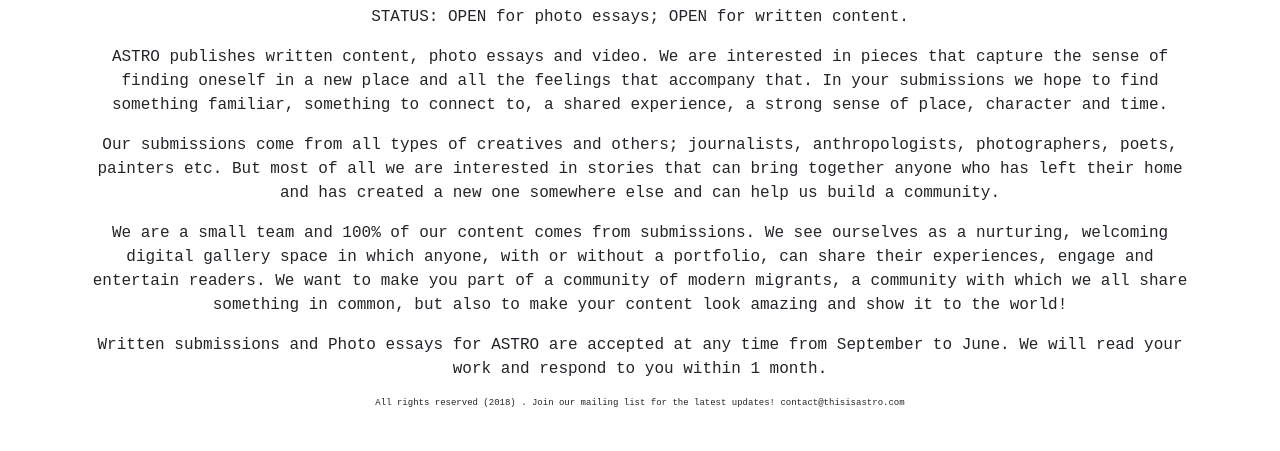
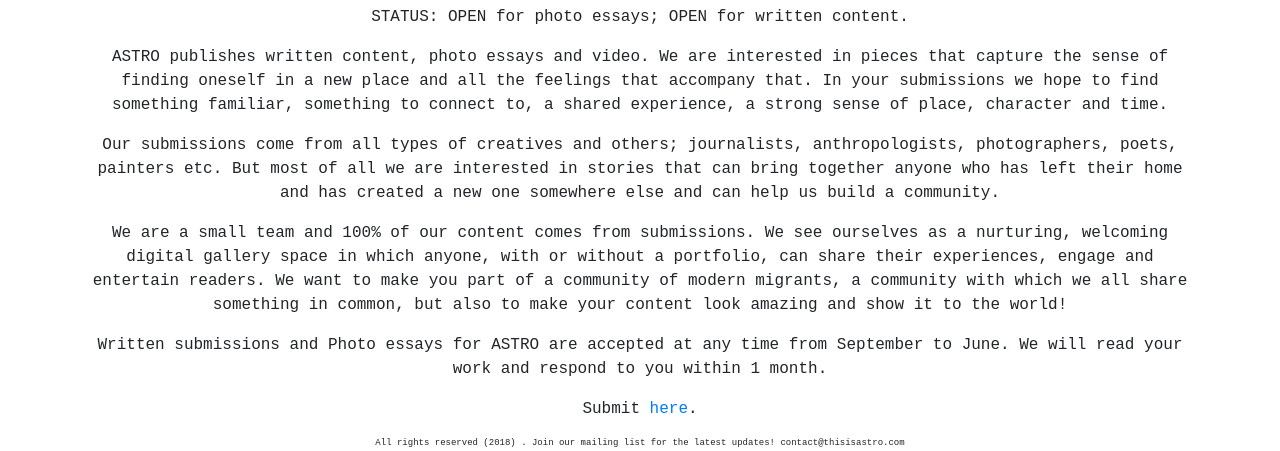
Before and after one commit to amcgarry36/astro, a plain HTML site: page submissions.html in a window 1280 px wide. Shown: the part 390-841 px from the top of the page. Before the commit the page ends 801 px from the top, so only its background shows below. Drawn offline with nearby package versions, Linux system fonts and the light colour scheme.

Commit message:
Added an email for submission
added an email address for submission

```diff
--- a/submissions.html
+++ b/submissions.html
@@ -77,6 +77,8 @@
             <p>Written submissions and Photo essays for ASTRO are accepted at any time from September to June. We will
                 read
                 your work and respond to you within 1 month.</p>
+
+            <p>Submit <a href="mailto:contact@thisisastro.com" target="_top">here</a>.</p>
         </div>
     </div>
 
```
